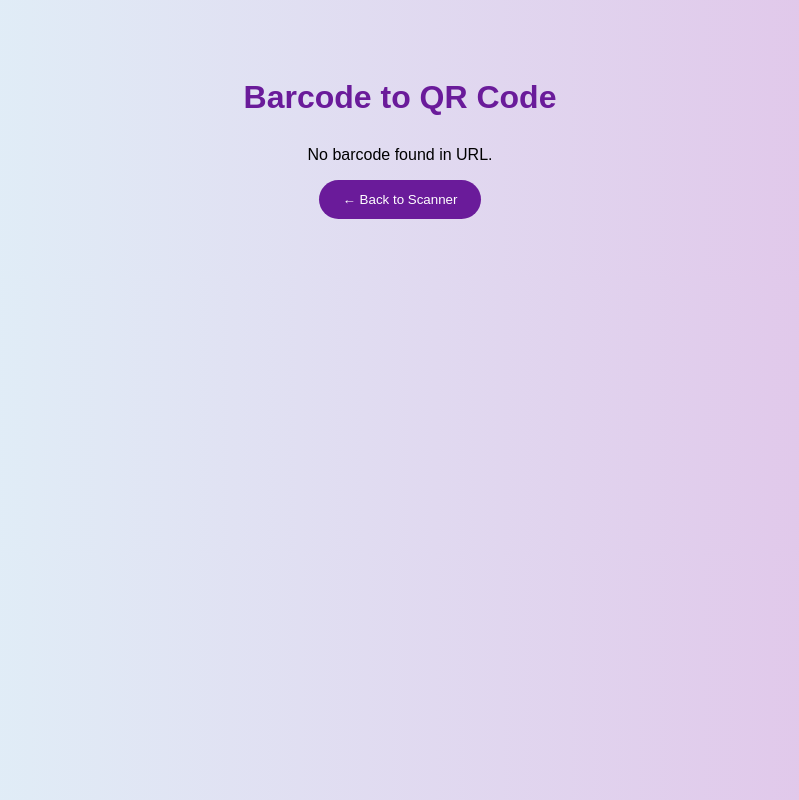
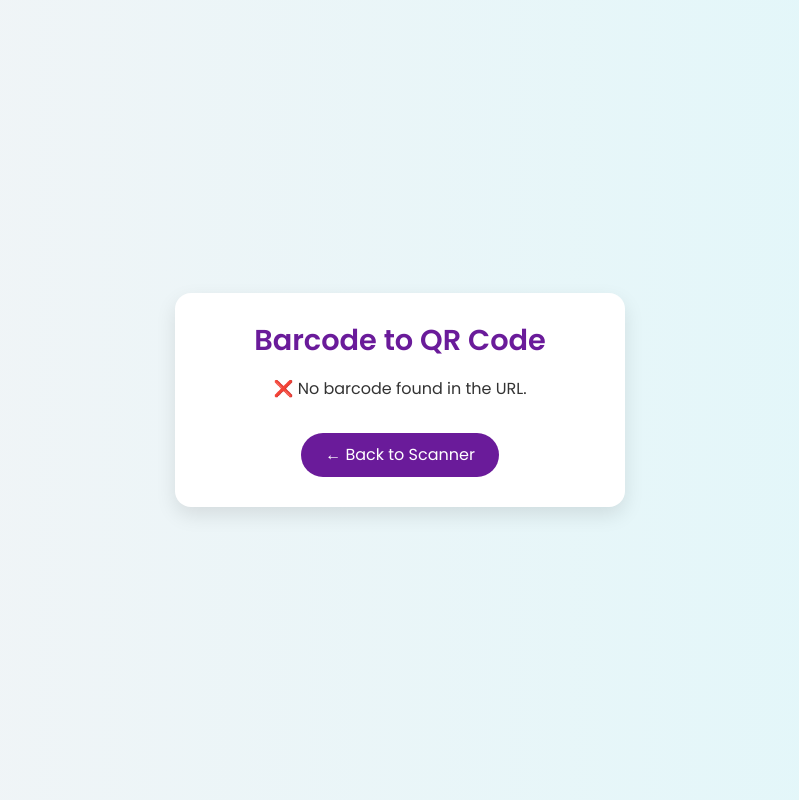
Before and after one commit to Kalkai6/Final-ASEP-Project, a plain HTML site: page convert.html in a window 1280 px wide. Shown: the whole page, without its empty margins (240-1039 px from the left). Drawn offline with nearby package versions, Linux system fonts and the light colour scheme.

Commit message:
Update convert.html

```diff
--- a/convert.html
+++ b/convert.html
@@ -3,56 +3,95 @@
 <head>
   <meta charset="UTF-8" />
   <meta name="viewport" content="width=device-width, initial-scale=1.0"/>
-  <title>Convert Barcode to QR</title>
+  <title>Barcode to QR Code - ASEP</title>
+
+  <!-- Bootstrap CSS -->
+  <link href="https://cdn.jsdelivr.net/npm/bootstrap@5.3.0/dist/css/bootstrap.min.css" rel="stylesheet">
+  <!-- Google Fonts -->
+  <link href="https://fonts.googleapis.com/css2?family=Poppins:wght@400;600&display=swap" rel="stylesheet">
+  <!-- QRCodeJS -->
   <script src="https://cdnjs.cloudflare.com/ajax/libs/qrcodejs/1.0.0/qrcode.min.js"></script>
+
   <style>
     body {
       font-family: 'Poppins', sans-serif;
+      background: linear-gradient(to right, #f3f4f6, #e0f7fa);
+      min-height: 100vh;
+      display: flex;
+      justify-content: center;
+      align-items: center;
+      padding: 20px;
+    }
+
+    .qr-card {
+      background-color: white;
+      border-radius: 16px;
+      box-shadow: 0 8px 20px rgba(0, 0, 0, 0.1);
+      padding: 30px;
+      max-width: 450px;
+      width: 100%;
       text-align: center;
-      padding: 50px;
-      background: linear-gradient(to right, #e0f7fa, #e1bee7);
     }
+
     h1 {
+      font-size: 1.8rem;
       color: #6a1b9a;
+      font-weight: 600;
+      margin-bottom: 20px;
     }
+
     #qrcode {
-      margin: 30px auto;
+      margin: 20px auto;
     }
+
+    .code-text {
+      font-size: 1rem;
+      color: #333;
+      font-weight: 500;
+    }
+
     .btn-back {
       background-color: #6a1b9a;
       color: white;
-      padding: 12px 24px;
+      padding: 10px 24px;
       border: none;
-      border-radius: 20px;
-      cursor: pointer;
+      border-radius: 25px;
+      font-weight: 500;
+      transition: background-color 0.3s;
     }
+
     .btn-back:hover {
       background-color: #4a148c;
     }
   </style>
 </head>
 <body>
-  <h1>Barcode to QR Code</h1>
-  <div id="qrcode"></div>
-  <p id="codeText"></p>
-  <button class="btn-back" onclick="history.back()">← Back to Scanner</button>
+  <div class="qr-card">
+    <h1>Barcode to QR Code</h1>
+    <div id="qrcode"></div>
+    <p class="code-text" id="codeText">Loading...</p>
+    <button class="btn btn-back mt-3" onclick="history.back()">← Back to Scanner</button>
+  </div>
 
   <script>
     const params = new URLSearchParams(window.location.search);
     const code = params.get('code');
 
+    const codeTextElement = document.getElementById('codeText');
+    const qrContainer = document.getElementById('qrcode');
+
     if (code) {
-      document.getElementById('codeText').innerText = `Scanned Code: ${code}`;
-      new QRCode(document.getElementById("qrcode"), {
+      codeTextElement.innerText = `Scanned Code: ${code}`;
+      new QRCode(qrContainer, {
         text: code,
         width: 200,
         height: 200,
-        colorDark : "#000000",
-        colorLight : "#ffffff",
-        correctLevel : QRCode.CorrectLevel.H
+        colorDark: "#000000",
+        colorLight: "#ffffff",
+        correctLevel: QRCode.CorrectLevel.H
       });
     } else {
-      document.getElementById('codeText').innerText = "No barcode found in URL.";
+      codeTextElement.innerText = "❌ No barcode found in the URL.";
     }
   </script>
 </body>
```
